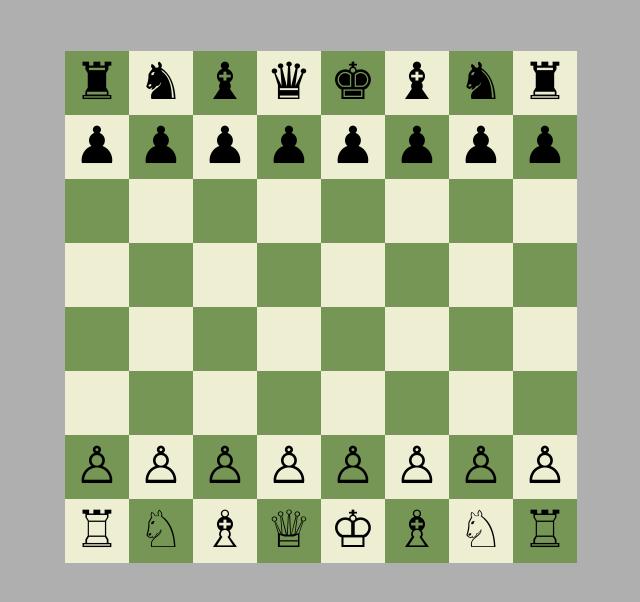
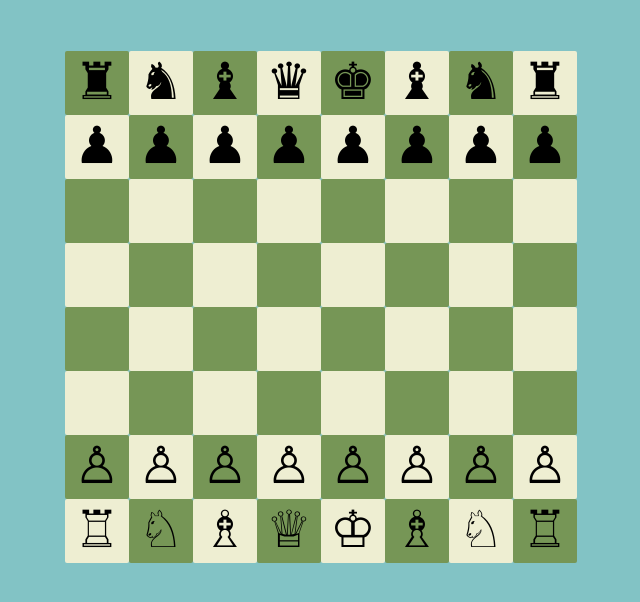
Before and after one commit to tbivash3/ChessAIEngine, an Angular app: page / in a window 1280 px wide. Shown: the top 602 px of the page, without its empty margins (319-959 px from the left). Built offline with nearby package versions, Linux system fonts and the light colour scheme.

Commit message:
Add box border radius

```diff
--- a/src/app/app.component.scss
+++ b/src/app/app.component.scss
@@ -57,6 +57,7 @@ h1 {
     height: 12.5%;
     text-align: center;
     position: relative;
+    border-radius: 2px;
 
     .piece {
         cursor: grab;
--- a/src/styles.scss
+++ b/src/styles.scss
@@ -3,5 +3,5 @@
     margin: 0px;
 }
 html, body { margin: 0; font-family: Roboto, "Helvetica Neue", sans-serif;
-background-color: rgb(175, 175, 175);
+background-color: rgb(130, 195, 197);
 }
```
